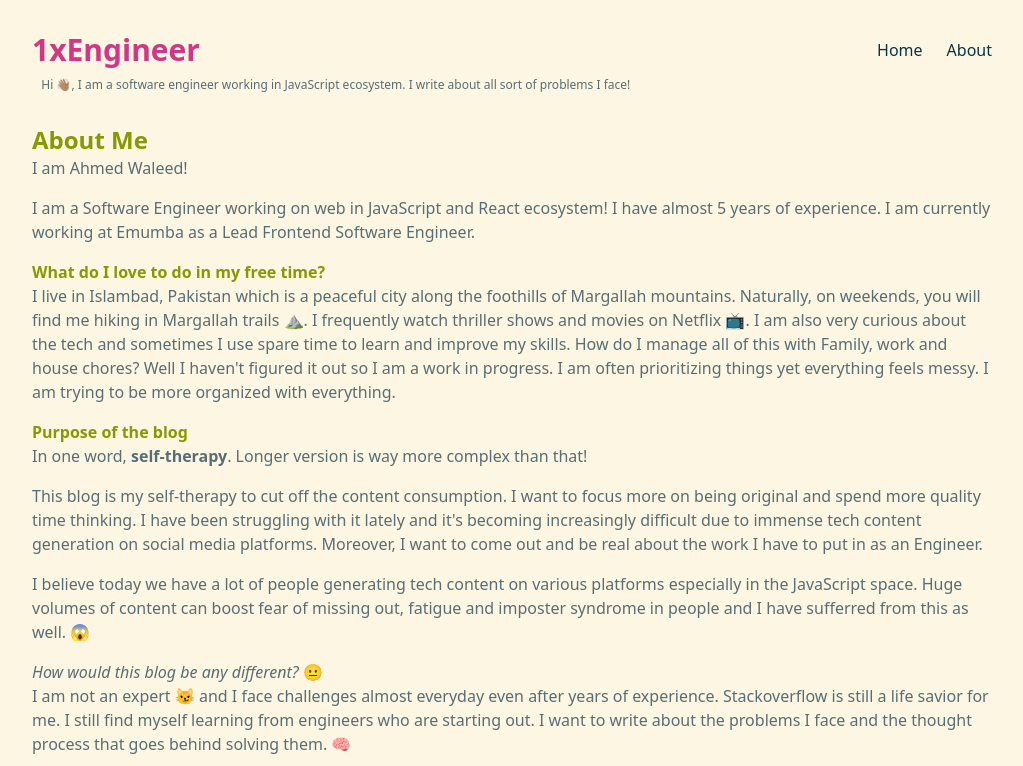
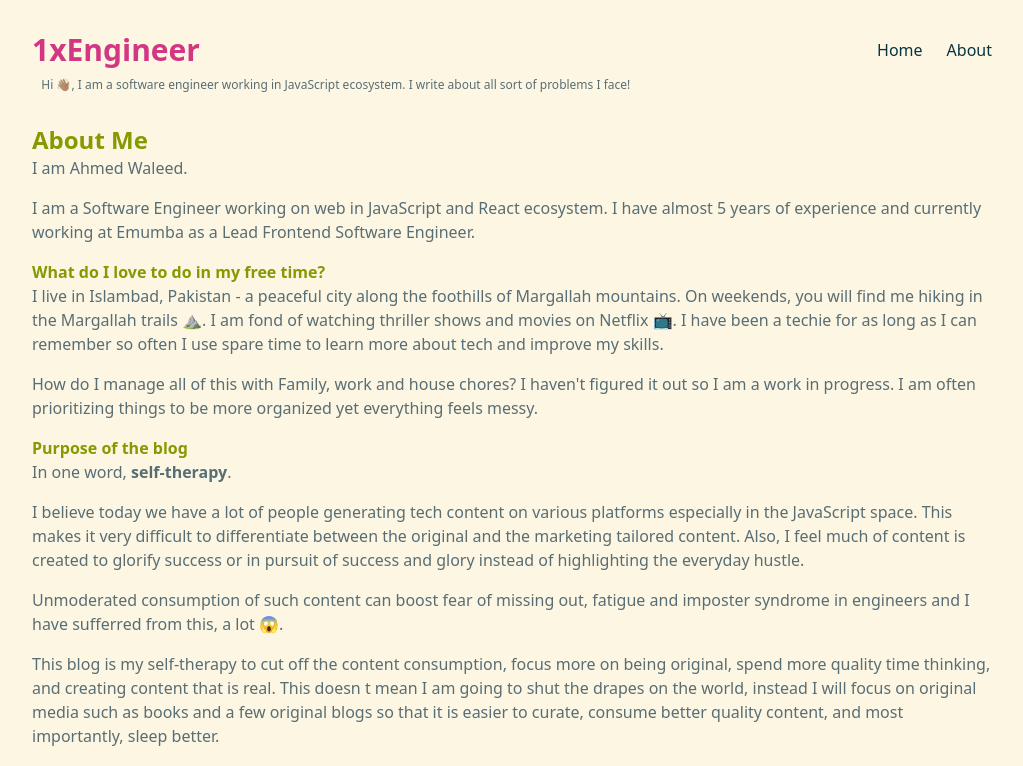
Before and after one commit to waleedyt/1xEngineer.dev, a Next.js app: page /about in a window 1280 px wide. Shown: the top 766 px of the page, without its empty margins (128-1151 px from the left). Built offline with nearby package versions, Linux system fonts and the light colour scheme.

Commit message:
Improves the about me

```diff
--- a/pages/about.tsx
+++ b/pages/about.tsx
@@ -9,45 +9,51 @@ export const About = (): JSX.Element => {
       }}
     >
       <h2>About Me</h2>
-      <p>I am Ahmed Waleed!</p>
+      <p>I am Ahmed Waleed.</p>
       <p>
-        I am a Software Engineer working on web in JavaScript and React ecosystem! I have almost 5 years of experience.
-        I am currently working at Emumba as a Lead Frontend Software Engineer.
+        I am a Software Engineer working on web in JavaScript and React ecosystem. I have almost 5 years of experience and currently
+        working at Emumba as a Lead Frontend Software Engineer.
       </p>
       <h3>What do I love to do in my free time?</h3>
       <p>
-        I live in Islambad, Pakistan which is a peaceful city along the foothills of Margallah mountains.
-        Naturally, on weekends, you will find me hiking in Margallah trails ⛰.
-        I frequently watch thriller shows and movies on Netflix 📺.
-        I am also very curious about the tech and sometimes I use spare time to learn and improve my skills.
-        How do I manage all of this with Family, work and house chores? Well I haven&apos;t figured it out so I am a work in progress.
-        I am often prioritizing things yet everything feels messy. I am trying to be more organized with everything.
+        I live in Islambad, Pakistan - a peaceful city along the foothills of Margallah mountains.
+        On weekends, you will find me hiking in the Margallah trails ⛰. I am fond of watching thriller shows and movies on Netflix 📺.
+        I have been a techie for as long as I can remember so often I use spare time to learn more about tech and improve my skills.
+      </p>
+      <p>
+        How do I manage all of this with Family, work and house chores? I haven&apos;t figured it out so I am a work in progress.
+        I am often prioritizing things to be more organized yet everything feels messy.
       </p>
       <h3>Purpose of the blog</h3>
       <p>
-        In one word, <b>self-therapy</b>. Longer version is way more complex than that!
-      </p>
-      <p>
-        This blog is my self-therapy to cut off the content consumption. I want to focus more on being original and spend more quality time thinking.
-        I have been struggling with it lately and it&apos;s becoming increasingly difficult due to immense tech content generation on social media platforms.
-        Moreover, I want to come out and be real about the work I have to put in as an Engineer.
+        In one word, <b>self-therapy</b>.
       </p>
       <p>
         I believe today we have a lot of people generating
-        tech content on various platforms especially in the JavaScript space.
-        Huge volumes of content can boost fear of missing out, fatigue and imposter syndrome in people and
-        I have sufferred from this as well. 😱
+        tech content on various platforms especially in the JavaScript space. This makes it very difficult
+        to differentiate between the original and the marketing tailored content.
+        Also, I feel much of content is created to glorify success or in pursuit of success and glory instead of highlighting the everyday hustle.
       </p>
-
+      <p>
+        Unmoderated consumption of such content can boost fear of missing out, fatigue and imposter syndrome in engineers and
+        I have sufferred from this, a lot 😱.
+      </p>
+      <p>
+        This blog is my self-therapy to cut off the content consumption, focus more on being original, spend more quality time thinking,
+        and creating content that is real. This doesn&nbsp;t mean I am going to shut the drapes on the world, instead I will focus on
+        original media such as books and a few original blogs so that it is easier to curate, consume better quality content, and
+        most importantly, sleep better.
+      </p>
       <em>How would this blog be any different?</em>&nbsp;😐
       <p>
-        I am not an expert 😼 and I face challenges almost everyday even after years of experience. Stackoverflow is still a life savior for me.
-        I still find myself learning from engineers who are starting out. I want to write about the problems I face and the thought process
-        that goes behind solving them. 🧠
+        I am not writing to share expert opinions 😼. Just like you, I face new challenges everyday even after years of experience,
+        Stackoverflow is still a life savior for me and I still find myself learning from people I work with everyday.
+        So, I want to write about the problems I face and the thought process that goes behind solving them 🧠 and be real about the imperfections
+        we are okay to live with because we made it work.
       </p>
       <p>
-        I hope it helps you see the struggle many of us do to make it work and it helps you focus on your problems. 🚀
-        I also hope my ramblings here somehow motivate more people to be real and forthcoming about their hustle!
+        If you are an Engineer starting out, I hope it helps you see the struggle many of us go through to make it work and
+        it helps you focus on your problems. 🚀
       </p>
     </Layout>
   );
```
